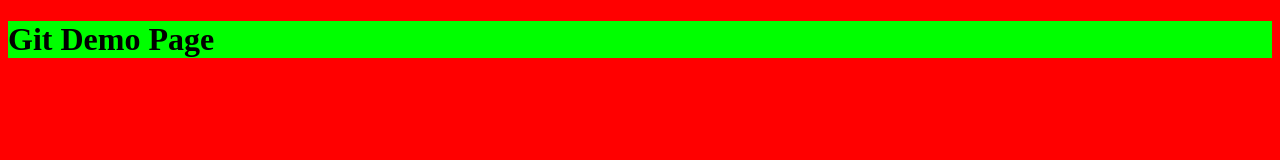
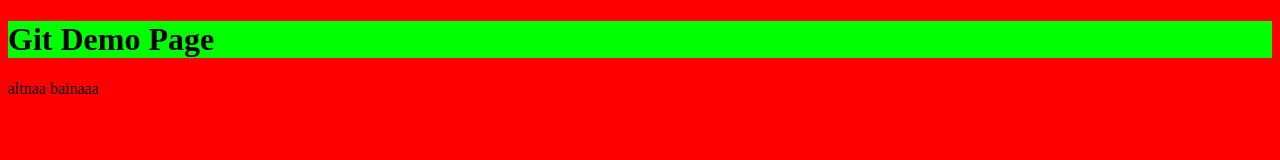
Before and after one commit to itkadivine/lesson12, a plain HTML site: page index.html in a window 1280 px wide. Drawn offline with Linux system fonts and the light colour scheme.

Commit message:
ooorchlow
hii

```diff
--- a/index.html
+++ b/index.html
@@ -12,6 +12,7 @@
 <body>
     <h1>Git Demo Page</h1>
     <script src="app.js"></script>
+    <h>altnaa bainaaa</h>
 
 
 </body>
```
